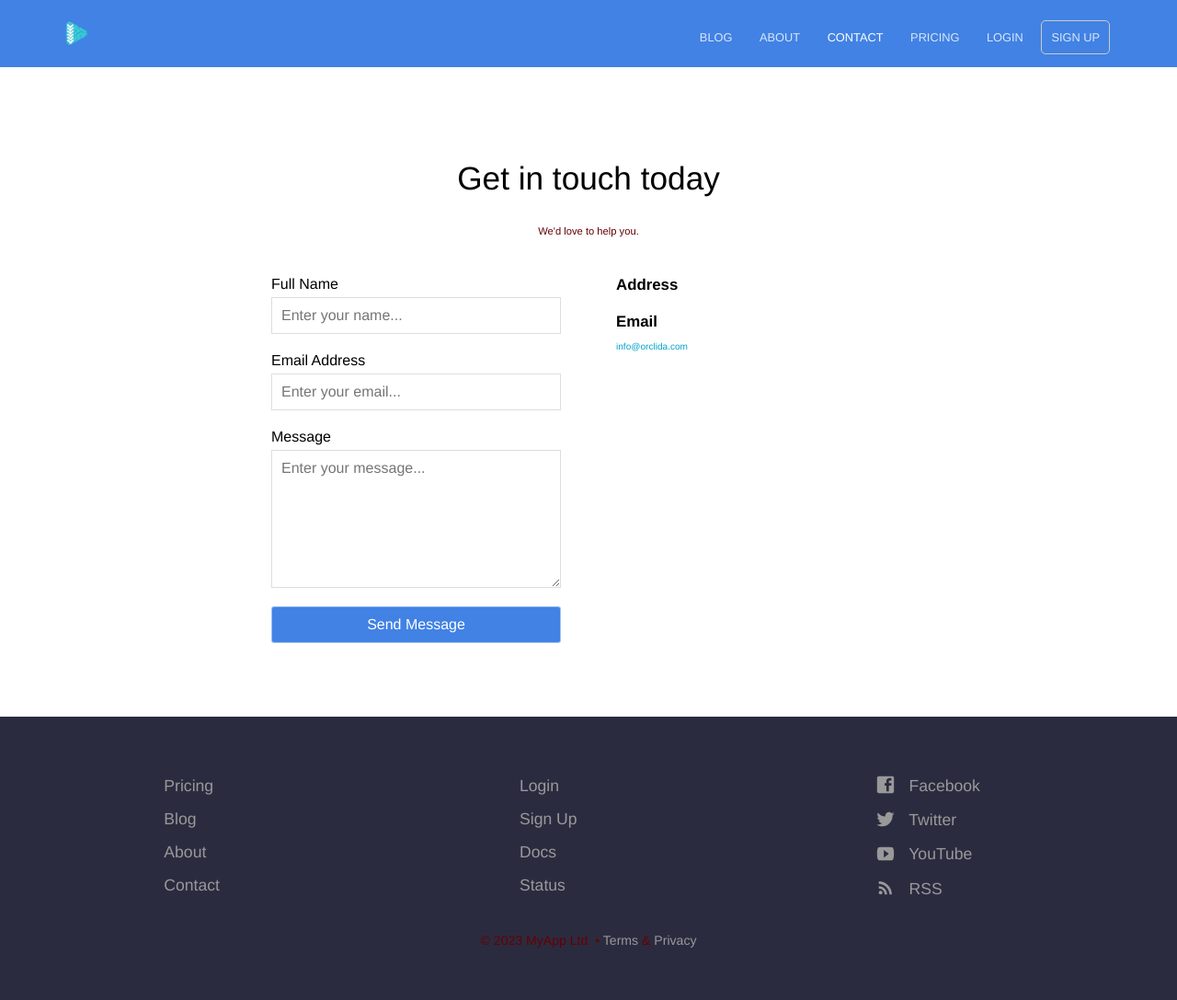
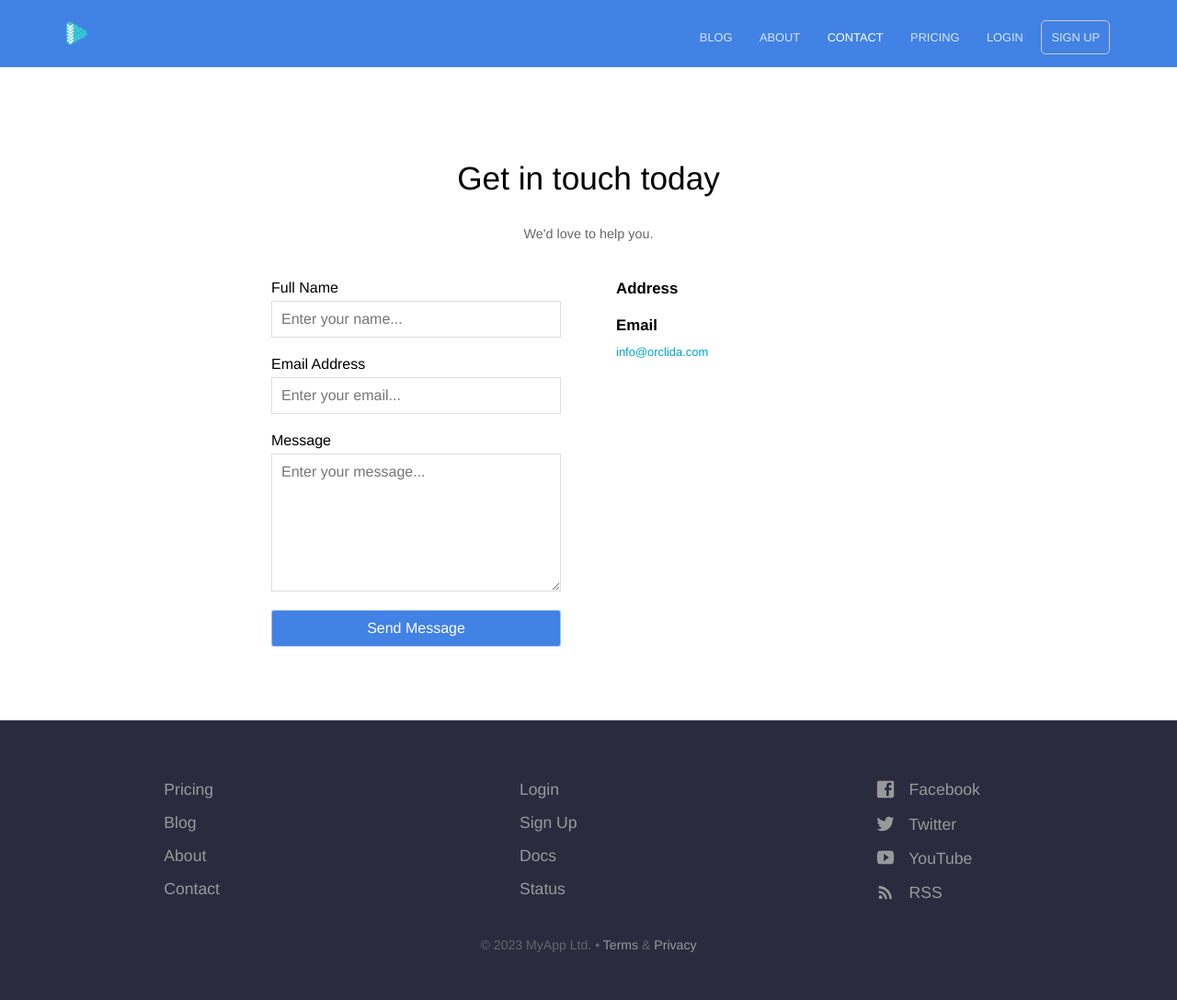
Before and after one commit to STIERTH1/orclida_dev.github.io, a Jekyll site: the page built from contact.html, in a window 1280 px wide. Shown: the whole page at 92% size. Built offline with Jekyll 4.4.1, drawn with Linux system fonts in a browser that asks for light colours.

Commit message:
Update elements.scss

```diff
--- a/_sass/elements.scss
+++ b/_sass/elements.scss
@@ -46,9 +46,9 @@ h3 {
 
 
 p, address {
-	font-size: 0.7em;
-	color: #600;
+	font-size: 0.9em;
+	color: #666;
 	margin-bottom: 20px;
-	font-weight: 150;
+	font-weight: 225;
 	line-height: 1.4em;
 }
```
